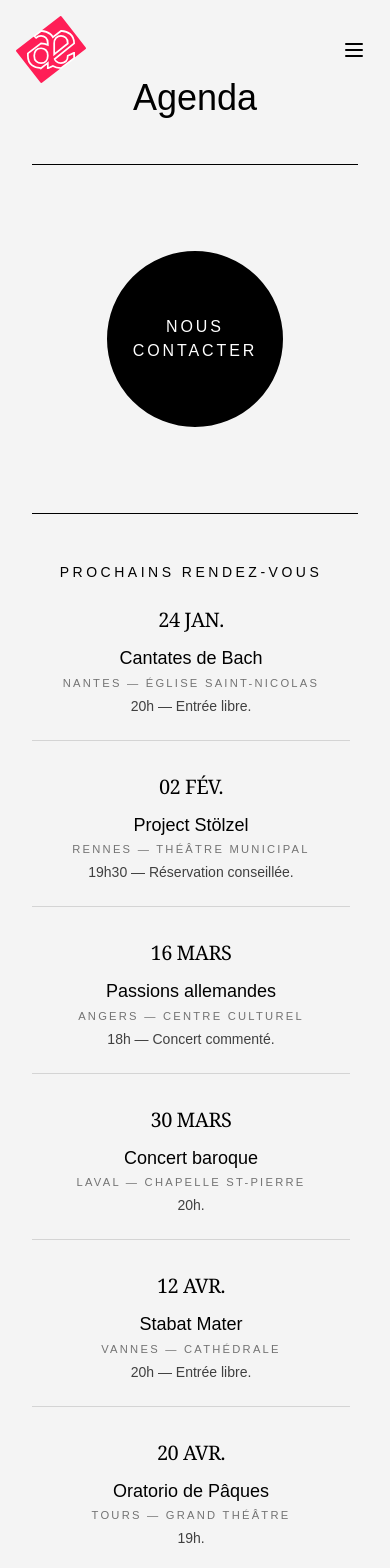
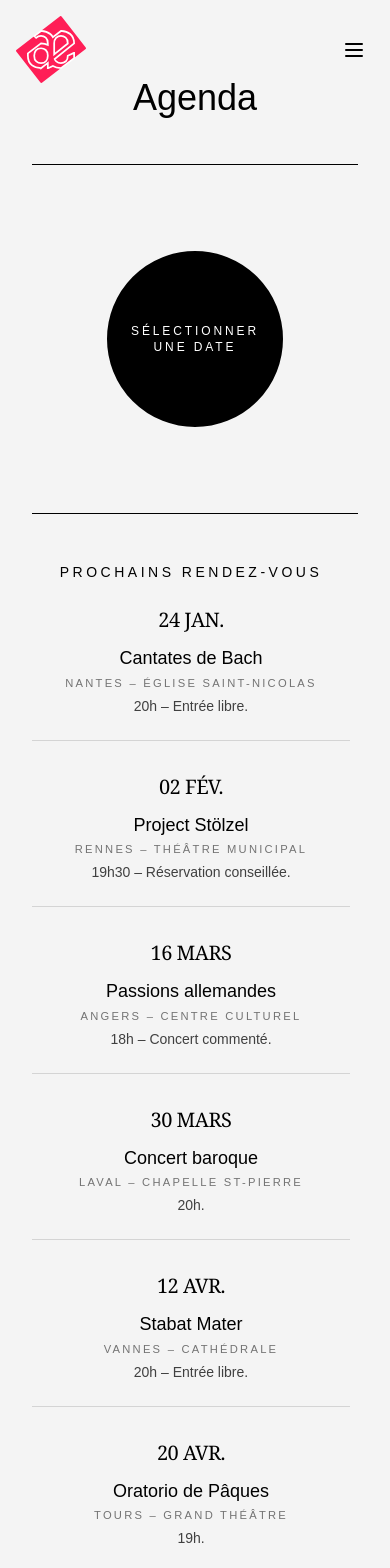
Before and after one commit to EnsemblePhaenomen/phaenomen-website, a Next.js app: page /agenda in a window 390 px wide. Shown: the top 1568 px of the page. Built offline with nearby package versions, Linux system fonts and the light colour scheme; a web font is replaced by a local one.

Commit message:
agenda rebuild

```diff
--- a/app/Components/(ui)/Animations/ContactButton.tsx
+++ b/app/Components/(ui)/Animations/ContactButton.tsx
@@ -6,28 +6,67 @@ import { useRouter } from "next/navigation";
 interface ContactButtonProps {
   className?: string;
   text?: string;
+  dateLabel?: string | null;
+  titleLabel?: string | null;
+  ctaLabel?: string;
+  href?: string;
 }
 
 export default function ContactButton({
   className = "",
-  text = "NOUS\nCONTACTER"
+  text = "SÉLECTIONNER\nUNE DATE",
+  dateLabel = null,
+  titleLabel = null,
+  ctaLabel = "réserver",
+  href,
 }: ContactButtonProps) {
   const router = useRouter();
 
   const handleClick = () => {
+    if (href) {
+      window.open(href, "_blank", "noopener,noreferrer");
+      return;
+    }
+
+    // fallback si jamais aucune URL n'est fournie
     router.push("/contact");
   };
+
+  const hasSelection = Boolean(dateLabel && titleLabel);
 
   return (
     <motion.button
       onClick={handleClick}
-      className={`h-44 w-44 rounded-full bg-black text-white border-2 border-black flex flex-col items-center justify-center text-1xl uppercase tracking-[0.18em] relative overflow-hidden transition-all duration-300 hover:bg-[#f4f4f4] hover:text-black ${className} hover:cursor-pointer`}
+      className={`
+        h-44 w-44 rounded-full bg-black text-white border-2 border-black
+        flex flex-col items-center justify-center
+        text-1xl uppercase tracking-[0.18em]
+        relative overflow-hidden
+        transition-all duration-300
+        hover:bg-[#f4f4f4] hover:text-black
+        ${className}
+        hover:cursor-pointer
+      `}
       whileHover={{ scale: 1.05 }}
       whileTap={{ scale: 0.95 }}
       transition={{ type: "spring", stiffness: 400, damping: 17 }}
     >
-      <span className="relative z-10 whitespace-pre-line text-center">
-        {text}
+      <span className="relative z-10 whitespace-pre-line text-center flex flex-col items-center gap-1 px-3">
+        {hasSelection ? (
+          <>
+            <span className="text-sm md:text-base font-serif tracking-tight leading-none">
+              {dateLabel}
+            </span>
+            <span className="text-[0.6rem] md:text-[0.7rem] font-light normal-case leading-tight line-clamp-2">
+              {titleLabel}
+            </span>
+            <span className="text-[0.65rem] md:text-xs tracking-[0.18em] leading-none uppercase">
+              {ctaLabel}
+            </span>
+          </>
+        ) : (
+          <span className="text-xs md:text-sm leading-snug">{text}</span>
+        )}
       </span>
     </motion.button>
   );
--- a/app/Components/Sections/AgendaSection.tsx
+++ b/app/Components/Sections/AgendaSection.tsx
@@ -4,32 +4,47 @@ import { useState } from "react";
 import AnimatedBorderCard from "../(ui)/AnimatedBorderCard";
 import ContactButton from "../(ui)/Animations/ContactButton";
 
-const events = [
-  { date: "24 JAN.", title: "Cantates de Bach", city: "Nantes", place: "Église Saint-Nicolas", info: "20h — Entrée libre." },
-  { date: "02 FÉV.", title: "Project Stölzel", city: "Rennes", place: "Théâtre municipal", info: "19h30 — Réservation conseillée." },
-  { date: "16 MARS", title: "Passions allemandes", city: "Angers", place: "Centre culturel", info: "18h — Concert commenté." },
-  { date: "30 MARS", title: "Concert baroque", city: "Laval", place: "Chapelle St-Pierre", info: "20h." },
-  { date: "12 AVR.", title: "Stabat Mater", city: "Vannes", place: "Cathédrale", info: "20h — Entrée libre." },
-  { date: "20 AVR.", title: "Oratorio de Pâques", city: "Tours", place: "Grand Théâtre", info: "19h." },
-  { date: "04 MAI", title: "Musique sacrée", city: "Brest", place: "Église St-Martin", info: "17h." },
-  { date: "11 MAI", title: "Motets allemands", city: "Clisson", place: "Halle aux grains", info: "20h." },
-  { date: "19 MAI", title: "Requiem allemand", city: "Quimper", place: "Théâtre", info: "18h." },
-  { date: "01 JUIN", title: "Bach & Telemann", city: "Orléans", place: "Salle Philharmonique", info: "20h." },
-  { date: "16 JUIN", title: "Concert estival", city: "La Roche-sur-Yon", place: "Auditorium", info: "19h." },
-  { date: "29 JUIN", title: "Fête de la musique", city: "Nantes", place: "Place Royale", info: "21h — Extérieur." },
+const reservationUrl = "https://example.com/reservation";
+
+type EventItem = {
+  date: string;
+  title: string;
+  city: string;
+  place: string;
+  info: string;
+  url: string;
+};
+
+const events: EventItem[] = [
+  { date: "24 JAN.", title: "Cantates de Bach", city: "Nantes", place: "Église Saint-Nicolas", info: "20h – Entrée libre.", url: reservationUrl },
+  { date: "02 FÉV.", title: "Project Stölzel", city: "Rennes", place: "Théâtre municipal", info: "19h30 – Réservation conseillée.", url: reservationUrl },
+  { date: "16 MARS", title: "Passions allemandes", city: "Angers", place: "Centre culturel", info: "18h – Concert commenté.", url: reservationUrl },
+  { date: "30 MARS", title: "Concert baroque", city: "Laval", place: "Chapelle St-Pierre", info: "20h.", url: reservationUrl },
+  { date: "12 AVR.", title: "Stabat Mater", city: "Vannes", place: "Cathédrale", info: "20h – Entrée libre.", url: reservationUrl },
+  { date: "20 AVR.", title: "Oratorio de Pâques", city: "Tours", place: "Grand Théâtre", info: "19h.", url: reservationUrl },
+  { date: "04 MAI", title: "Musique sacrée", city: "Brest", place: "Église St-Martin", info: "17h.", url: reservationUrl },
+  { date: "11 MAI", title: "Motets allemands", city: "Clisson", place: "Halle aux grains", info: "20h.", url: reservationUrl },
+  { date: "19 MAI", title: "Requiem allemand", city: "Quimper", place: "Théâtre", info: "18h.", url: reservationUrl },
+  { date: "01 JUIN", title: "Bach & Telemann", city: "Orléans", place: "Salle Philharmonique", info: "20h.", url: reservationUrl },
+  { date: "16 JUIN", title: "Concert estival", city: "La Roche-sur-Yon", place: "Auditorium", info: "19h.", url: reservationUrl },
+  { date: "29 JUIN", title: "Fête de la musique", city: "Nantes", place: "Place Royale", info: "21h – Extérieur.", url: reservationUrl },
 ];
 
 export default function AgendaSection() {
   const [isScrolling, setIsScrolling] = useState(false);
+  const [selectedEvent, setSelectedEvent] = useState<EventItem | null>(null);
 
   const handleScroll = (e: React.UIEvent<HTMLDivElement>) => {
     const target = e.currentTarget;
-    if (target.scrollTop > 0 && !isScrolling) {
-      setIsScrolling(true);
-    } else if (target.scrollTop === 0 && isScrolling) {
-      setIsScrolling(false);
-    }
+    setIsScrolling(target.scrollTop > 0);
   };
+
+  const handleSelect = (event: EventItem) => {
+    setSelectedEvent(event);
+  };
+
+  const isSelected = (event: EventItem) =>
+    selectedEvent && selectedEvent.date === event.date && selectedEvent.title === event.title;
 
   return (
     <section className="min-h-screen pt-20 flex items-center">
@@ -66,11 +81,16 @@ export default function AgendaSection() {
                 px-8
               "
             >
-              <ContactButton />
+              <ContactButton
+                dateLabel={selectedEvent?.date ?? null}
+                titleLabel={selectedEvent?.title ?? null}
+                ctaLabel="réserver"
+                href={selectedEvent?.url}
+              />
             </div>
           </AnimatedBorderCard>
 
-          {/* RIGHT — scrollable event list */}
+          {/* RIGHT – scrollable event list */}
           <div
             className="
               w-full md:flex-[2]
@@ -88,7 +108,7 @@ export default function AgendaSection() {
                 md:h-[713px]
                 pr-2
                 space-y-6
-                ${isScrolling ? 'scrollbar-visible' : 'scrollbar-hidden'}
+                ${isScrolling ? "scrollbar-visible" : "scrollbar-hidden"}
               `}
             >
               <p className="text-sm md:text-base uppercase tracking-[0.25em]">
@@ -99,7 +119,19 @@ export default function AgendaSection() {
                 {events.map((event, index) => (
                   <article
                     key={index}
-                    className="border-b border-neutral-300 pb-6 last:border-none last:pb-0"
+                    className={`
+                      border-b border-neutral-300 pb-6 last:border-none last:pb-0
+                      cursor-pointer transition-colors
+                      ${isSelected(event) ? "bg-black text-white" : "hover:bg-black/5"}
+                    `}
+                    onClick={() => handleSelect(event)}
+                    onKeyDown={(e) => {
+                      if (e.key === "Enter" || e.key === " ") {
+                        e.preventDefault();
+                        handleSelect(event);
+                      }
+                    }}
+                    tabIndex={0}
                   >
                     <div className="flex flex-col gap-3 md:flex-row md:items-baseline md:gap-6">
                       <p className="font-serif text-xl md:text-2xl tracking-tight">
@@ -110,9 +142,11 @@ export default function AgendaSection() {
                           {event.title}
                         </h2>
                         <p className="text-[0.7rem] md:text-xs uppercase tracking-[0.2em] text-neutral-500">
-                          {event.city} — {event.place}
+                          {event.city} – {event.place}
                         </p>
-                        <p className="text-sm text-neutral-700">{event.info}</p>
+                        <p className="text-sm text-neutral-700">
+                          {event.info}
+                        </p>
                       </div>
                     </div>
                   </article>
@@ -120,7 +154,7 @@ export default function AgendaSection() {
               </div>
 
               <p className="text-xs md:text-sm text-neutral-500 leading-relaxed pb-4">
-                Certains horaires peuvent être modifiés — consultez régulièrement cette page.
+                Certains horaires peuvent être modifiés – consultez régulièrement cette page.
               </p>
             </div>
           </div>
```
